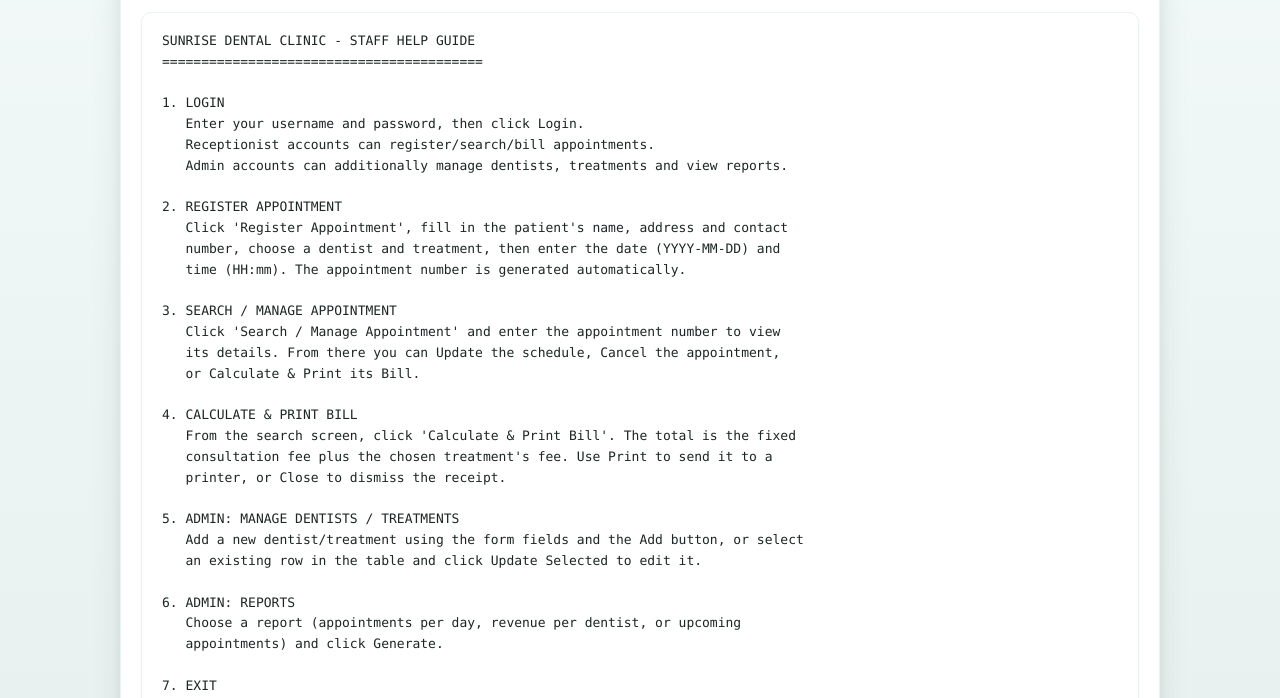
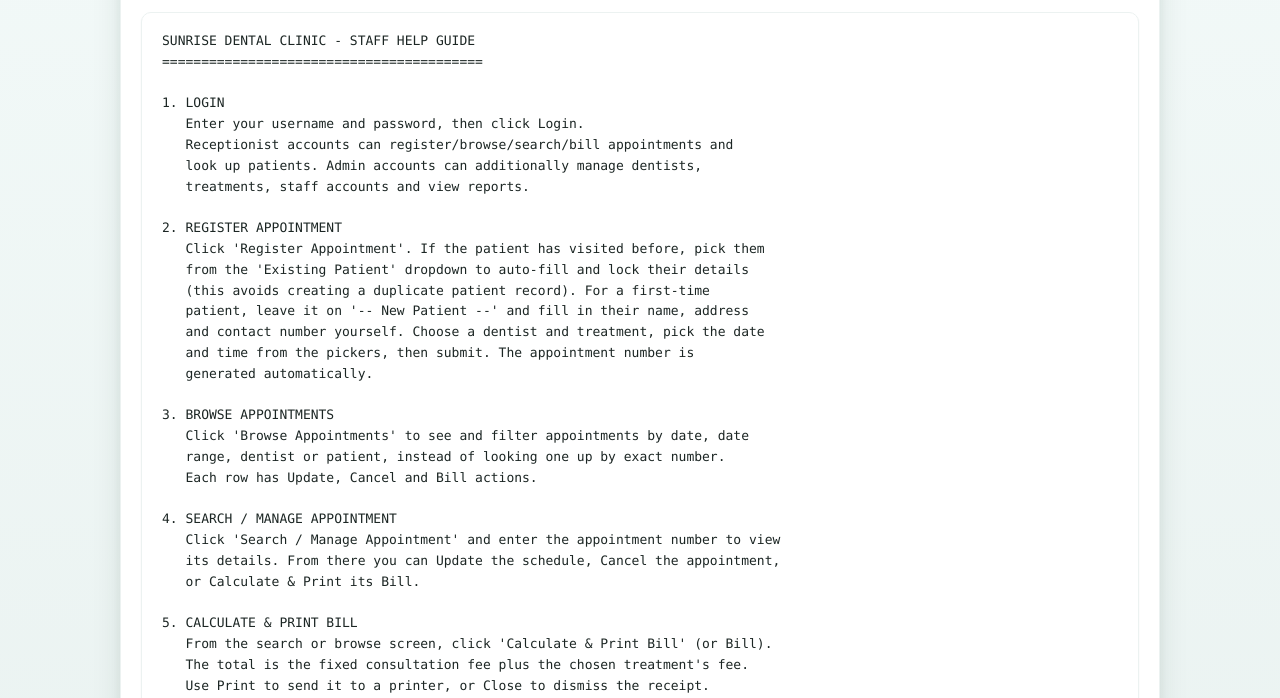
Before and after one commit to JanarthanManojkumar/sunrise_dental_clinic, a website: page sunrise_dental_clinic_frontend/help.html in a window 1280 px wide. Shown: the part 102-800 px from the top of the page. Drawn offline with Linux system fonts and the light colour scheme; sample sign-in values are in the browser's storage.

Commit message:
docs(frontend): update staff help guide for recent features
Covers the existing-patient selector, date/time pickers, appointment
browse/filter, patient management, and admin staff account management
added in prior commits.

```diff
--- a/sunrise_dental_clinic_frontend/help.html
+++ b/sunrise_dental_clinic_frontend/help.html
@@ -13,33 +13,53 @@
 
 1. LOGIN
    Enter your username and password, then click Login.
-   Receptionist accounts can register/search/bill appointments.
-   Admin accounts can additionally manage dentists, treatments and view reports.
+   Receptionist accounts can register/browse/search/bill appointments and
+   look up patients. Admin accounts can additionally manage dentists,
+   treatments, staff accounts and view reports.
 
 2. REGISTER APPOINTMENT
-   Click 'Register Appointment', fill in the patient's name, address and contact
-   number, choose a dentist and treatment, then enter the date (YYYY-MM-DD) and
-   time (HH:mm). The appointment number is generated automatically.
+   Click 'Register Appointment'. If the patient has visited before, pick them
+   from the 'Existing Patient' dropdown to auto-fill and lock their details
+   (this avoids creating a duplicate patient record). For a first-time
+   patient, leave it on '-- New Patient --' and fill in their name, address
+   and contact number yourself. Choose a dentist and treatment, pick the date
+   and time from the pickers, then submit. The appointment number is
+   generated automatically.
 
-3. SEARCH / MANAGE APPOINTMENT
+3. BROWSE APPOINTMENTS
+   Click 'Browse Appointments' to see and filter appointments by date, date
+   range, dentist or patient, instead of looking one up by exact number.
+   Each row has Update, Cancel and Bill actions.
+
+4. SEARCH / MANAGE APPOINTMENT
    Click 'Search / Manage Appointment' and enter the appointment number to view
    its details. From there you can Update the schedule, Cancel the appointment,
    or Calculate & Print its Bill.
 
-4. CALCULATE & PRINT BILL
-   From the search screen, click 'Calculate & Print Bill'. The total is the fixed
-   consultation fee plus the chosen treatment's fee. Use Print to send it to a
-   printer, or Close to dismiss the receipt.
+5. CALCULATE & PRINT BILL
+   From the search or browse screen, click 'Calculate & Print Bill' (or Bill).
+   The total is the fixed consultation fee plus the chosen treatment's fee.
+   Use Print to send it to a printer, or Close to dismiss the receipt.
 
-5. ADMIN: MANAGE DENTISTS / TREATMENTS
+6. MANAGE PATIENTS
+   Click 'Manage Patients' and search by name or contact number. Click a
+   result row to see that patient's full appointment history.
+
+7. ADMIN: MANAGE DENTISTS / TREATMENTS
    Add a new dentist/treatment using the form fields and the Add button, or select
    an existing row in the table and click Update Selected to edit it.
 
-6. ADMIN: REPORTS
+8. ADMIN: REPORTS
    Choose a report (appointments per day, revenue per dentist, or upcoming
    appointments) and click Generate.
 
-7. EXIT
+9. ADMIN: MANAGE STAFF ACCOUNTS
+   Click 'Manage Staff Accounts' to create receptionist or admin logins, or
+   to deactivate/reactivate an existing one. A deactivated account is signed
+   out immediately and can no longer log in. You cannot deactivate your own
+   account.
+
+10. EXIT
    Click Logout on the main menu and confirm to return to the login screen.
 </pre>
         <div class="button-row">
```
